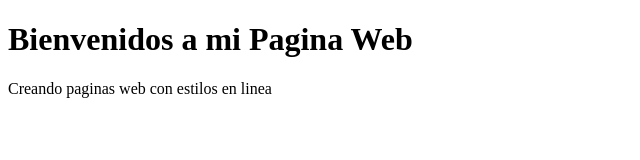
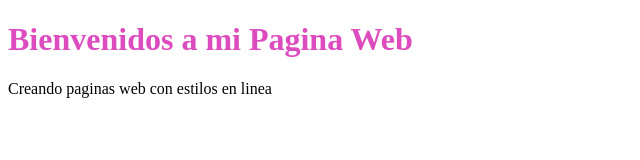
Before and after one commit to CARLOS45ARIAS/Lab8, a plain HTML site: page index.html in a window 1280 px wide. Shown: the whole page, without its empty margins (0-640 px from the left). Drawn offline with Linux system fonts and the light colour scheme.

Commit message:
Aplicando estilos

```diff
--- a/index.html
+++ b/index.html
@@ -6,7 +6,7 @@
     <title>Document</title>
 </head>
 <body>
-    <h1>Bienvenidos a mi Pagina Web</h1>
+    <h1 style="color:rgb(221, 76, 190);font-size: 25 px;">Bienvenidos a mi Pagina Web</h1>
     <p>Creando paginas web con estilos en linea</p>
 
 </body>
```
